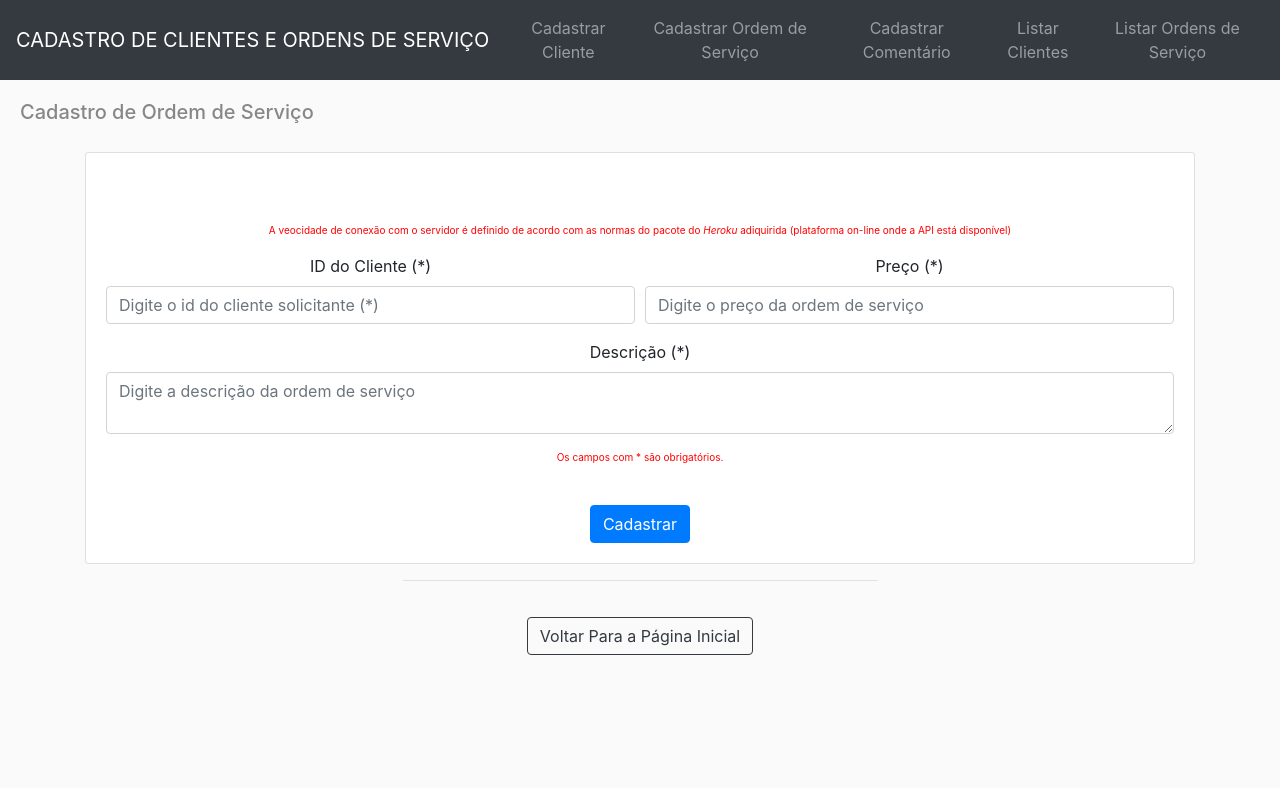
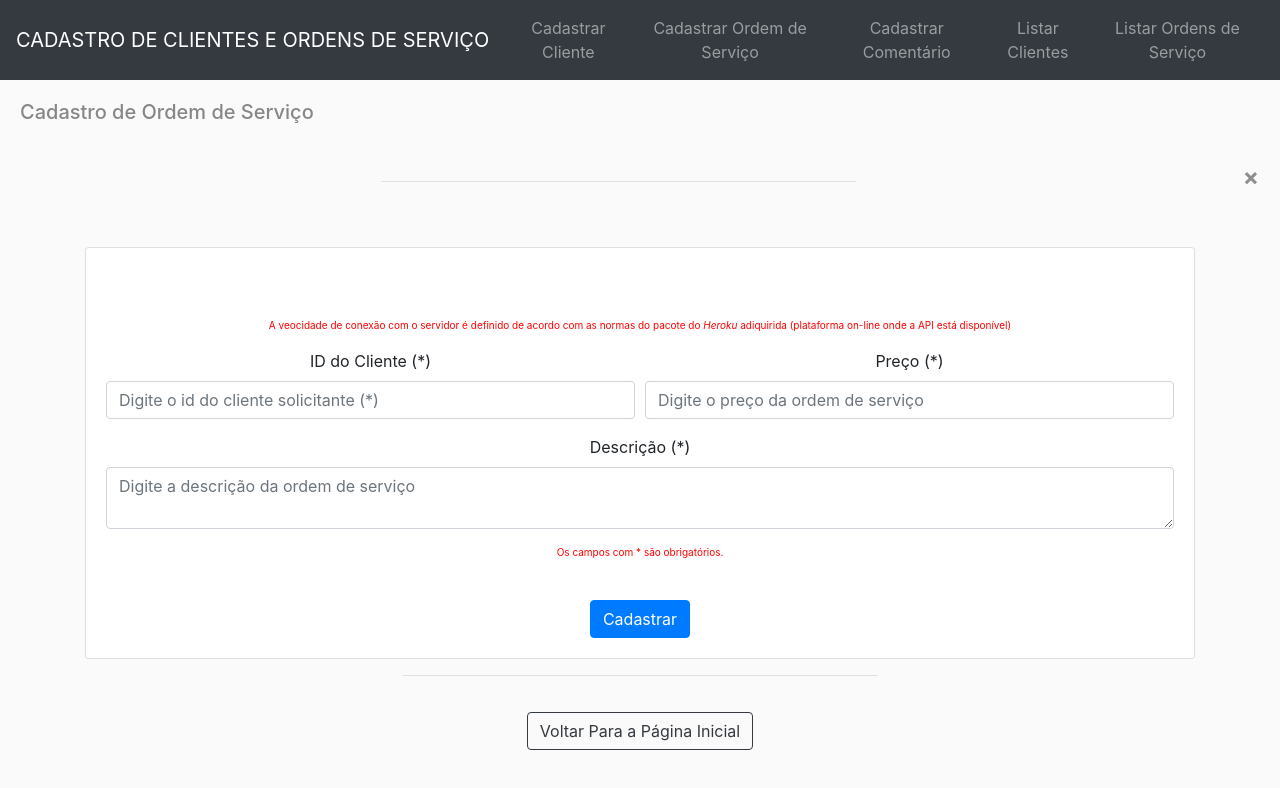
Before and after one commit to GanaxXD/reactFront, a React (Create React App) app in the folder reactclient/: page /ordemservico in a window 1280 px wide. Shown: the top 788 px of the page. Built offline with nearby package versions, Linux system fonts and the light colour scheme.

Commit message:
atualizando tela de cadastro do registro de novas ordens de serviço

```diff
--- a/reactclient/src/screens/FormClient.js
+++ b/reactclient/src/screens/FormClient.js
@@ -75,7 +75,6 @@ const FormClient = () =>{
     const handleSubmit = async function carregar(event){
         if(event.currentTarget.checkValidity() === true){
             console.log("Dentro do handleSubmit");
-            console.log(cadastrar(client));
             cadastrar(client).then(response=>{
                 console.log("dentro do client");
                 setShow(true);
--- a/reactclient/src/screens/FormOrdemServico.js
+++ b/reactclient/src/screens/FormOrdemServico.js
@@ -1,5 +1,5 @@
 import axios from 'axios';
-import React, {useState } from 'react';
+import React, {useEffect, useState } from 'react';
 import { Card, FormControl, Container, Form, Col, Alert, Spinner } from 'react-bootstrap';
 import ButtonHome from '../components/ButtonHome';
 import NavBarApp from '../components/NavBarApp';
@@ -13,6 +13,7 @@ const FormOrdemServico = () => {
     let titleApp;
 
     async function cadastrar(ordem){
+        setLoading(true);
         axios.post('https://api-client-serviceorder.herokuapp.com/ordemservico', ordem)
             .then((response)=>{
                 console.log("Resposta: ",response.data)
@@ -20,23 +21,26 @@ const FormOrdemServico = () => {
                 responseMessage = response.statusText;
                 orderResponseData = response.data;
                 variantApp = "success";
-                titleApp = "Ordem de Serviço Cadastrada com Sucesso!"
-
+                titleApp = "Ordem de Serviço Cadastrada com Sucesso!";
+                setLoading(false);
             })
             .catch((error)=>{
                 //Quando a request não retorna uma resposta dentro do range 2xx
                 if(error.response){
-                    console.log("Erro: ", error.response);
+                    console.log("Erro response: ", error.response);
                     responseStatus = error.response.status;
-                    responseMessage = error.response.statusText;
+                    responseMessage = error.response.data['titulo'];
                     orderResponseData = error.response.data;
                     variantApp = "danger";
-                    titleApp = `Ah, droga! Ocorreu um erro! (${responseStatus})`
+                    titleApp = `Ah, droga! Ocorreu um erro! (${responseStatus})`;
+                    setLoading(false);
                 //quando a request é feita mas não retorna resposta (instancia de XMLHttpRequest se no Browser; http.ClientRequest, se no Node.js)
                 } else if (error.request){
                     console.log("Error Request: ", error.request);
+                    setLoading(false);
                 } else {
                     console.log("Error geral: ", error);
+                    setLoading(false);
                 }
 
             })
@@ -53,13 +57,20 @@ const FormOrdemServico = () => {
     const [show, setShow] = useState(false);
     const [loadingPost, setLoading] = useState(false);
 
+    useEffect(()=>{
+        setTimeout(()=>{
+            setShow(true);
+            setLoading(false);
+        }, 5000);
+    }, [show]);
+
     const handlerOrderChange = event =>{
         setOrdem({
             ...ordem, [event.currentTarget.name]: event.currentTarget.value
         })
     }
 
-    const handleSubmit = event =>{
+    const handleSubmit = async function enviar (event){
         if(event.currentTarget.checkValidity() === true){
             cadastrar(ordem).then(resp =>{
                 setShow(true);
@@ -75,7 +86,6 @@ const FormOrdemServico = () => {
             return (
                 <Alert variant={variantApp} show={show} onClick={()=>setShow(false)} dismissible>
                     <Alert.Heading>{titleApp}</Alert.Heading>
-
                     <hr/>
                     {responseMessage}
                 </Alert>
@@ -85,7 +95,7 @@ const FormOrdemServico = () => {
     }
 
     return (
-        show && !loadingPost ?
+        !show && loadingPost ?
         <div className="carregandoDadosServidor">
             <br/>
             <p>Enviando e validando dados...</p>
```
